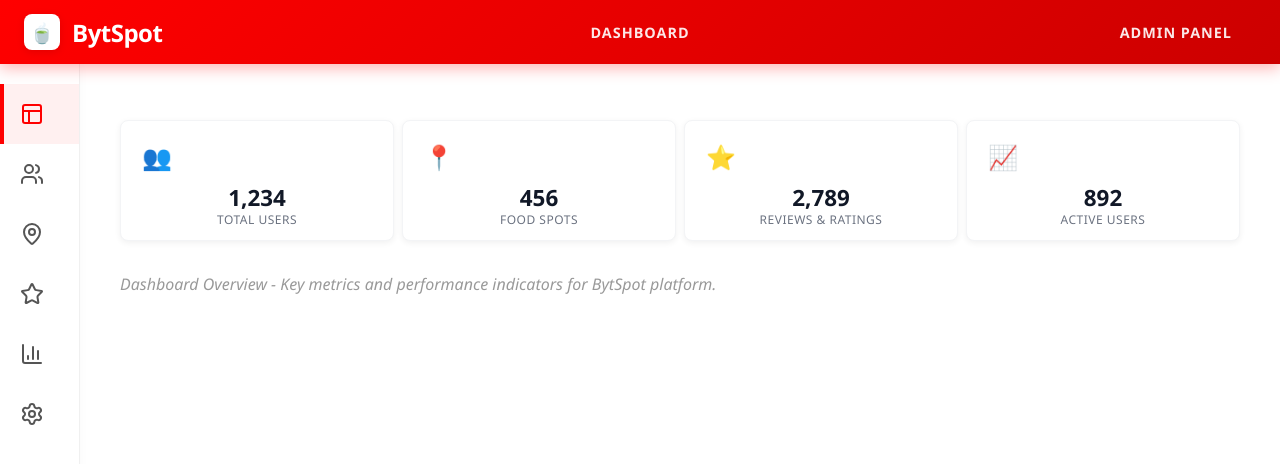
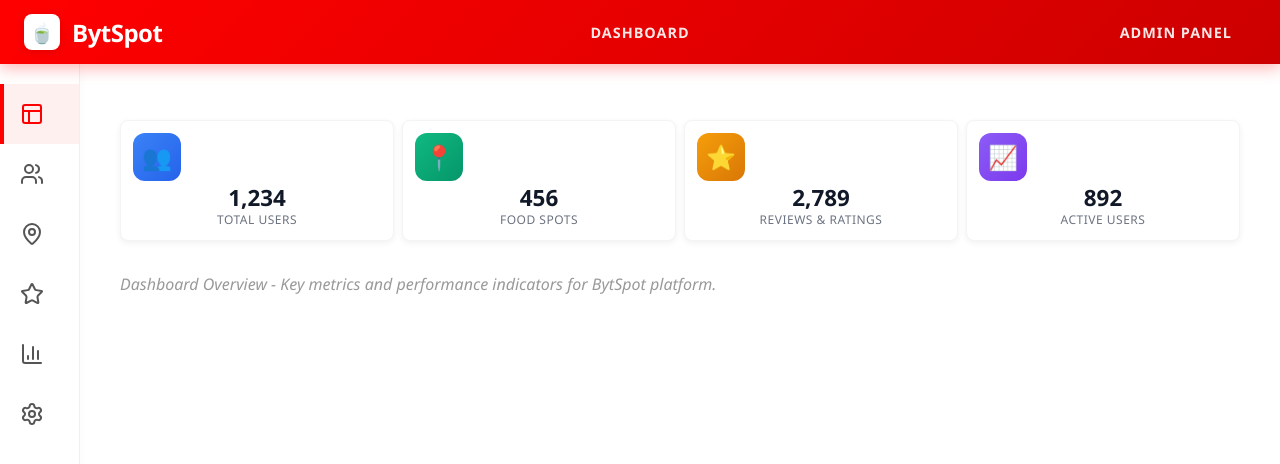
Before and after one commit to Sinxn-coder/chai-in, a React (Vite) app: page / in a window 1280 px wide. Shown: the top 464 px of the page. Built offline with nearby package versions, Linux system fonts and the light colour scheme.

Commit message:
Fix dashboard card design - add proper CSS classes for original card styling

```diff
--- a/src/App.jsx
+++ b/src/App.jsx
@@ -733,28 +733,28 @@ export default function App() {
       <div className="dashboard">
         <div className="stats-grid">
           <div className="stat-card">
-            <div className="stat-icon">👥</div>
+            <div className="stat-icon users">👥</div>
             <div className="stat-info">
               <div className="stat-number">1,234</div>
               <div className="stat-label">Total Users</div>
             </div>
           </div>
           <div className="stat-card">
-            <div className="stat-icon">📍</div>
+            <div className="stat-icon spots">📍</div>
             <div className="stat-info">
               <div className="stat-number">456</div>
               <div className="stat-label">Food Spots</div>
             </div>
           </div>
           <div className="stat-card">
-            <div className="stat-icon">⭐</div>
+            <div className="stat-icon reviews">⭐</div>
             <div className="stat-info">
               <div className="stat-number">2,789</div>
               <div className="stat-label">Reviews & Ratings</div>
             </div>
           </div>
           <div className="stat-card">
-            <div className="stat-icon">📈</div>
+            <div className="stat-icon analytics">📈</div>
             <div className="stat-info">
               <div className="stat-number">892</div>
               <div className="stat-label">Active Users</div>
```
